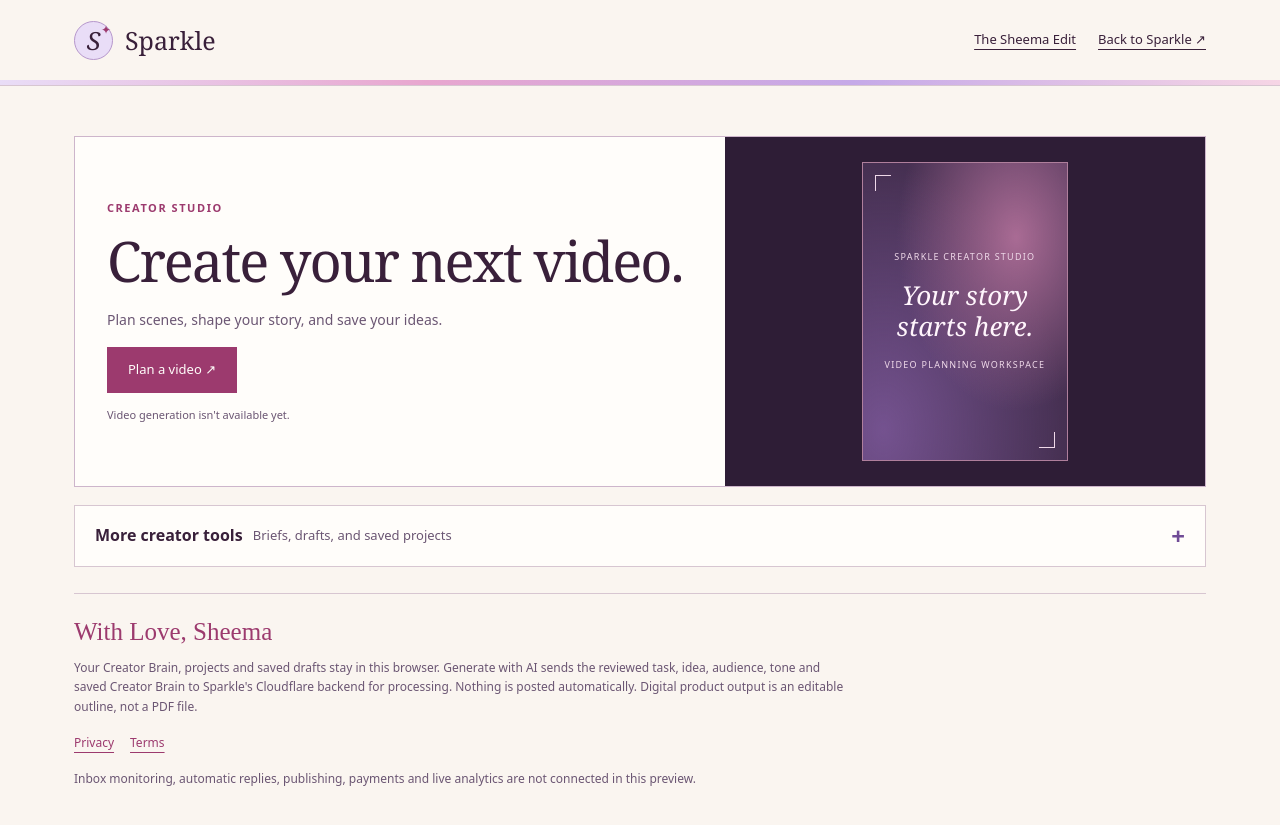
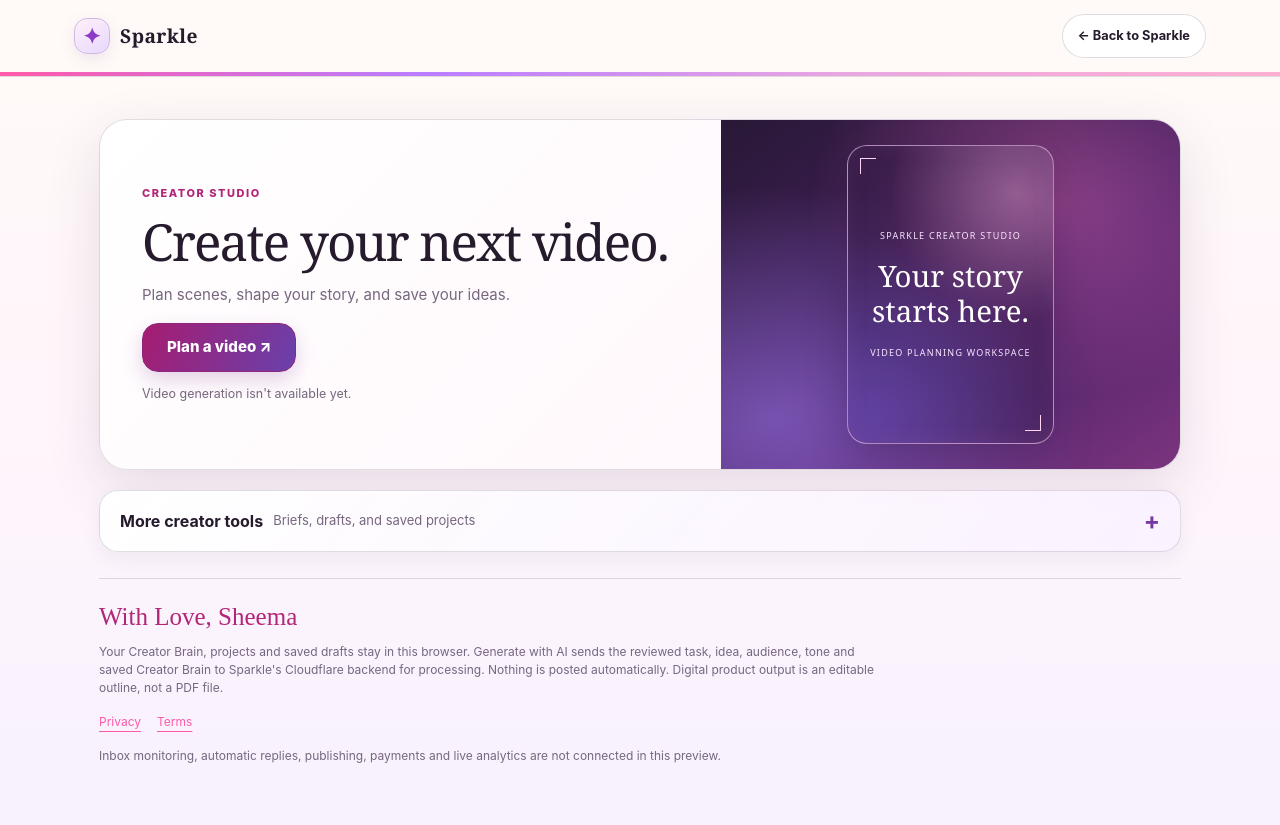
Before and after one commit to rasheemaa/rasheemaa.github.io, a Jekyll site: the page built from what-do-i-say/creator-preview/index.html, in a window 1280 px wide. Shown: the top 825 px of the page. Built offline with Jekyll 4.4.1, drawn with Linux system fonts in a browser that asks for light colours; some web fonts are replaced.

Commit message:
ux: keep Sparkle identity and one consistent return navigation in Creator Studio

```diff
--- a/what-do-i-say/creator-preview/index.html
+++ b/what-do-i-say/creator-preview/index.html
@@ -9,6 +9,7 @@
   <meta name="viewport" content="width=device-width,initial-scale=1">
   <meta name="robots" content="noindex,nofollow">
   <meta name="referrer" content="no-referrer">
+  <meta name="theme-color" content="#fffaf7">
   <meta http-equiv="Content-Security-Policy" content="default-src 'self'; script-src 'self'; style-src 'self' https://fonts.googleapis.com; font-src 'self' https://fonts.gstatic.com; img-src 'self'; connect-src 'self' https://what-do-i-say-payments.rasheema-abdullah.workers.dev https://sparkle.rasheema-abdullah.workers.dev; object-src 'none'; base-uri 'none'; form-action 'none'; frame-src 'none'">
   <title>Sparkle Creator Studio | Preview</title>
   <link rel="icon" href="/assets/images/favicon.svg" type="image/svg+xml">
@@ -24,13 +25,14 @@
   <script defer src="/what-do-i-say/creator-preview/drafts.js?v=2"></script>
   <script defer src="/what-do-i-say/creator-preview/app.js?v=2"></script>
   <link rel="stylesheet" href="/what-do-i-say/creator-preview/video-entry.css?v=2">
+  <link rel="stylesheet" href="/what-do-i-say/creator-preview/sparkle-studio.css?v=1">
 </head>
 <body>
   <a class="skip-link" href="#creator-workspace" tabindex="0">Skip to Creator Studio</a>
   <header class="studio-header">
     <div class="header-inner">
-      <a class="brand" href="/what-do-i-say/" aria-label="Sparkle home"><span class="brand-mark" aria-hidden="true">S<sup>✦</sup></span>Sparkle</a>
-      <nav class="header-links" aria-label="Studio navigation"><a class="site-link" href="/">The Sheema Edit</a><a href="/what-do-i-say/">Back to Sparkle ↗</a></nav>
+      <a class="brand" href="/what-do-i-say/" aria-label="Sparkle home"><span class="brand-mark" aria-hidden="true">✦</span>Sparkle</a>
+      <nav class="header-links" aria-label="Studio navigation"><a href="/what-do-i-say/">← Back to Sparkle</a></nav>
     </div>
     <div class="ribbon" aria-hidden="true"></div>
   </header>
```
